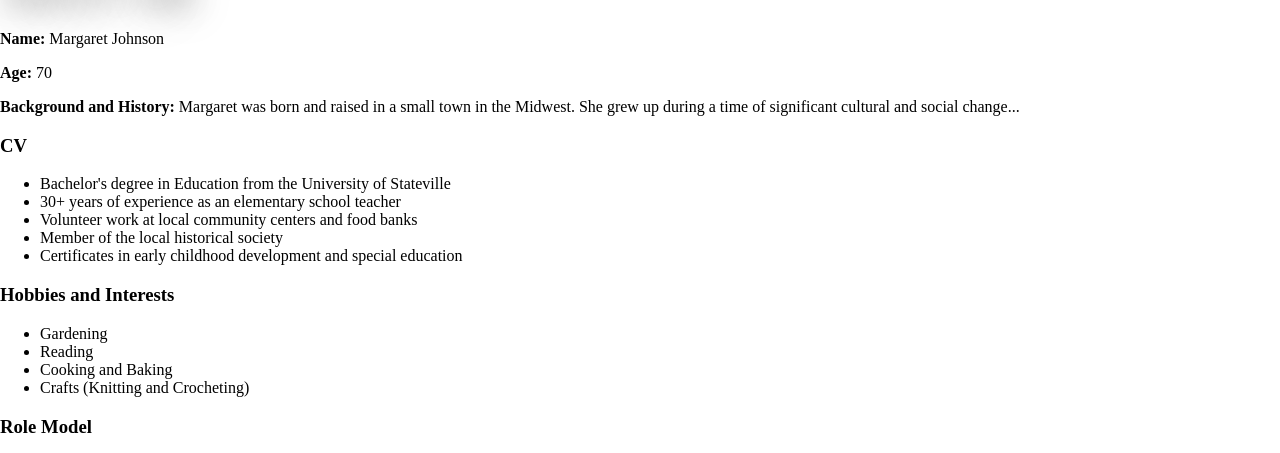
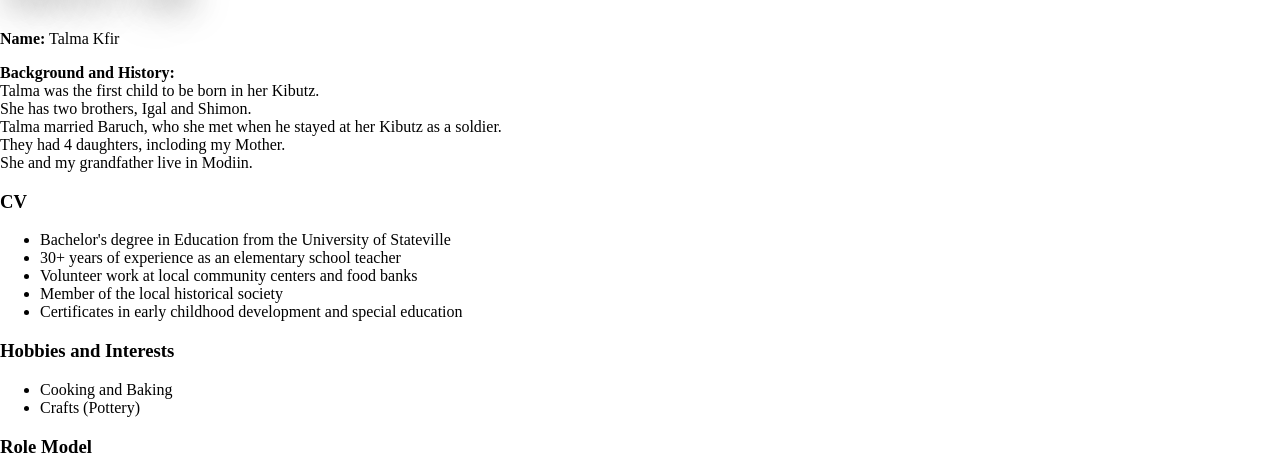
Before and after one commit to WED-2023/319041208, a plain HTML site: page index.html in a window 1280 px wide. Shown: the part 353-806 px from the top of the page. Drawn offline with Linux system fonts and the light colour scheme.

Commit message:
about me second draft

```diff
--- a/index.html
+++ b/index.html
@@ -19,9 +19,14 @@
 <section id="about" class="section">
   <div class="star"><br/></div>
   <h2>ABOUT ME</h2>
-    <p><strong>Name:</strong> Margaret Johnson</p>
-    <p><strong>Age:</strong> 70</p>
-    <p><strong>Background and History:</strong> Margaret was born and raised in a small town in the Midwest. She grew up during a time of significant cultural and social change...</p>
+    <p><strong>Name:</strong> Talma Kfir</p>
+    <p><strong>Background and History:</strong>
+      <br> Talma was the first child to be born in her Kibutz.
+      <br/>She has two brothers, Igal and Shimon.
+      <br/>Talma married Baruch, who she met when he stayed at her Kibutz as a soldier.
+      <br/>They had 4 daughters, incloding my Mother.
+      <br/>She and my grandfather live in Modiin.
+    </p>
   </section>
 
   <section id="cv">
@@ -38,10 +43,8 @@
   <section id="hobbies">
     <h3>Hobbies and Interests</h3>
     <ul>
-      <li>Gardening</li>
-      <li>Reading</li>
       <li>Cooking and Baking</li>
-      <li>Crafts (Knitting and Crocheting)</li>
+      <li>Crafts (Pottery)</li>
     </ul>
   </section>
 
```
